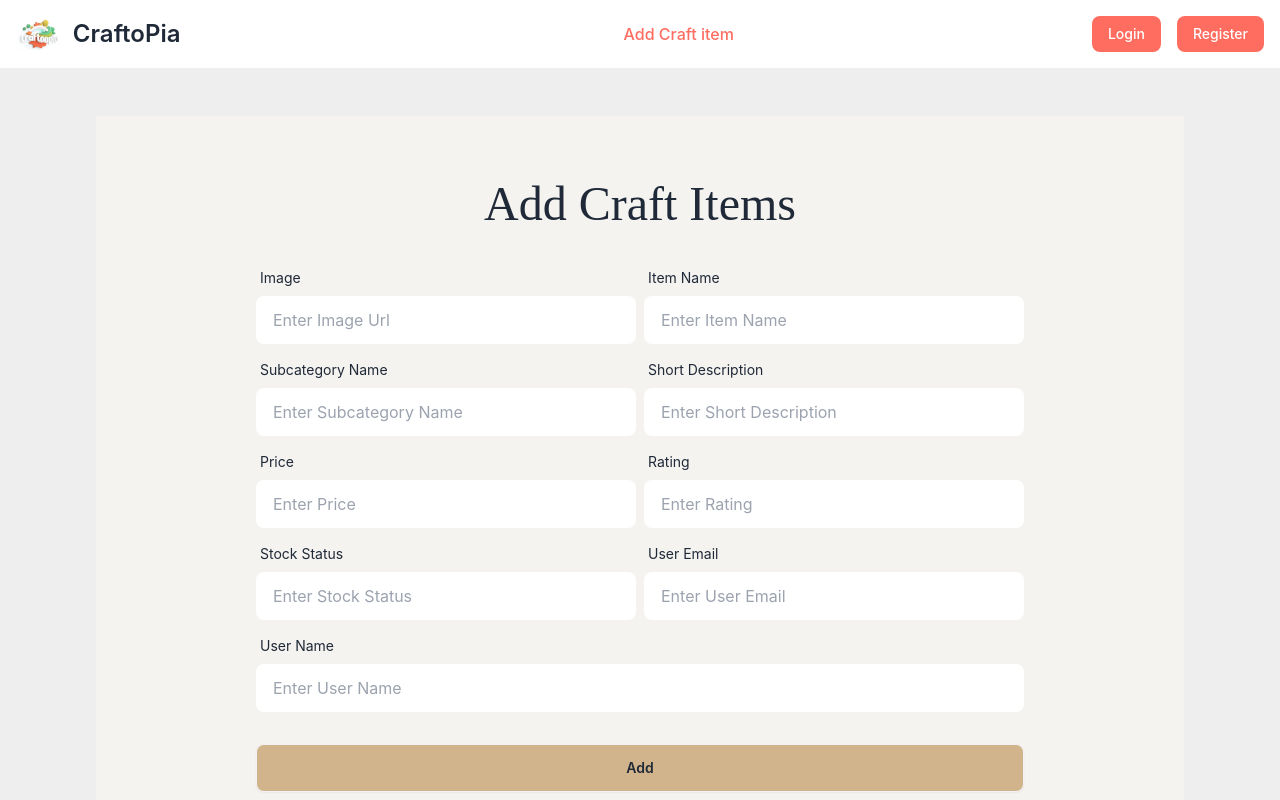
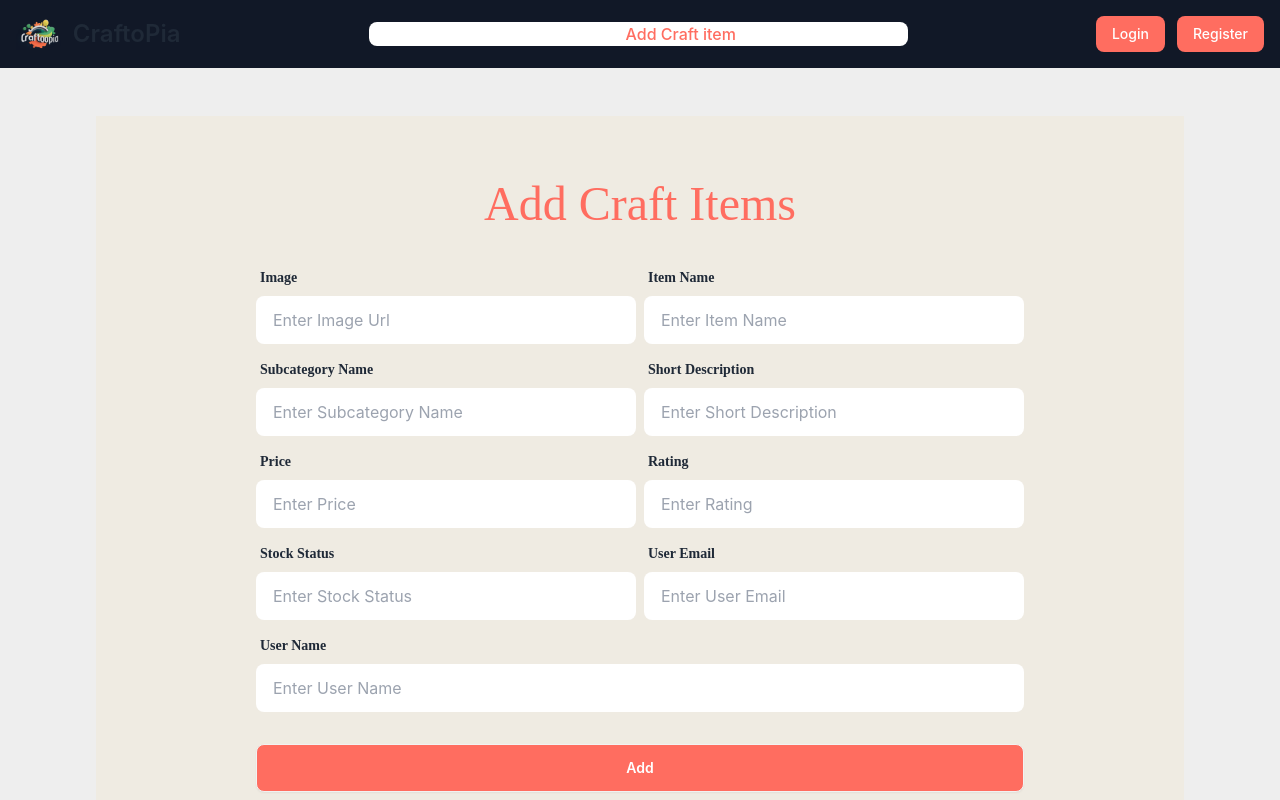
Before and after one commit to Fahim-Prodhan/art-craft-client, a React (Vite) app: page /addCraft in a window 1280 px wide. Shown: the top 800 px of the page. Built offline with nearby package versions, Linux system fonts and the light colour scheme; no server answers.

Commit message:
Conditional Navbar with logout function implement

```diff
--- a/package.json
+++ b/package.json
@@ -21,6 +21,7 @@
     "react-icons": "^5.1.0",
     "react-router-dom": "^6.23.0",
     "sort-by": "^1.2.0",
+    "sweetalert2": "^11.10.8",
     "swiper": "^11.1.1"
   },
   "devDependencies": {
--- a/src/components/navbar/Navbar.jsx
+++ b/src/components/navbar/Navbar.jsx
@@ -1,14 +1,94 @@
-import React, { useState } from "react";
+import React, { useContext, useState } from "react";
 import { IoMdClose } from "react-icons/io";
 import logo from "../../assets/images/logo.png";
 import { Link, NavLink } from "react-router-dom";
+import { AuthContext } from "../../provider/AuthProvider";
+import { signOut } from "firebase/auth";
+import auth from "../../firebase/firebase.config";
+import toast from "react-hot-toast";
 
 const Navbar = () => {
   const [hamburger, setHamburger] = useState(false);
 
+
+  const { user, setLoading } = useContext(AuthContext);
+
+  const handleLogout = () => {
+      setLoading(true)
+      signOut(auth).then(() => {
+          toast.success("Logout Successful",{
+              position: "top-right",
+              duration:2000,
+              style:{width:'200px', height:'70px'},
+
+          })
+
+      }).catch((error) => {
+          console.log(error);
+          toast.error("Logout Successful",{
+              position: "top-right",
+              duration:2000,
+              style:{width:'200px', height:'70px'},
+          });
+      });
+  }
+
   const handleHamburger = () => {
     setHamburger(!hamburger);
   };
+
+  const HamburgerLinks = (
+    <>
+      <li>
+        <NavLink
+          onClick={hamburger}
+          to="/"
+          style={({ isActive }) => ({
+            color: isActive ? "#FF6D60" : "#fff",
+            background: isActive ? "transparent" : "transparent",
+          })}
+        >
+          Home
+        </NavLink>
+      </li>
+      <li>
+        <NavLink
+          onClick={hamburger}
+          to="/AllArtCraftItems"
+          style={({ isActive }) => ({
+            color: isActive ? "#FF6D60" : "#fff",
+            background: isActive ? "transparent" : "transparent",
+          })}
+        >
+          All Art & craft Items
+        </NavLink>
+      </li>
+      <li>
+        <NavLink
+          onClick={hamburger}
+          to="/AddCraft"
+          style={({ isActive }) => ({
+            color: isActive ? "#FF6D60" : "#ffff",
+            background: isActive ? "transparent" : "transparent",
+          })}
+        >
+          Add Craft item
+        </NavLink>
+      </li>
+      <li>
+        <NavLink
+          onClick={hamburger}
+          to="/myArtList"
+          style={({ isActive }) => ({
+            color: isActive ? "#FF6D60" : "#ffff",
+            background: isActive ? "transparent" : "transparent",
+          })}
+        >
+          My Art & Craft List
+        </NavLink>
+      </li>
+    </>
+  );
 
   const links = (
     <>
@@ -61,23 +141,27 @@ const Navbar = () => {
 
   return (
     <div>
-      <nav className="bg-white border-gray-200 dark:bg-gray-900">
+      <nav className=" bg-gray-900">
         <div className="max-w-screen-xl flex flex-wrap items-center justify-between mx-auto p-4">
           <Link
             href="/"
             className="flex items-center space-x-3 rtl:space-x-reverse"
           >
-            <img src={logo} className="h-8" alt="Flowbite Logo" />
+            <img src={logo} className="h-8" alt="" />
             <span className="self-center text-2xl font-semibold whitespace-nowrap dark:text-white">
               CraftoPia
             </span>
           </Link>
-          <div className="flex md:order-2 space-x-3 md:space-x-0 rtl:space-x-reverse">
-            <div className="md:flex gap-4 hidden">
-              <Link to='/login'>
+          <div className="flex lg:order-2 space-x-3 lg:space-x-0 rtl:space-x-reverse">
+            <div
+              className={`md:block space-x-3 gap-4 hidden ${
+                user && "md:hidden"
+              }`}
+            >
+              <Link to="/login">
                 <button
                   type="button"
-                  className="text-white bg-[#FF6D60] hover:bg-[#ff988f] focus:ring-4 focus:outline-none font-medium rounded-lg text-sm px-4 py-2 text-center "
+                  className="text-white bg-[#FF6D60] hover:bg-[#ff988f] focus:ring-4 focus:outline-none font-medium rounded-lg text-sm px-4 py-2 text-center"
                 >
                   Login
                 </button>
@@ -89,11 +173,32 @@ const Navbar = () => {
                 Register
               </button>
             </div>
+
+            <div
+              className={`md:flex items-center space-x-3 gap-4 hidden ${
+                !user && "md:hidden"
+              }`}
+            >
+              <div className="avatar">
+                <div className="w-12 rounded-full">
+                  <img src="https://daisyui.com/images/stock/photo-1534528741775-53994a69daeb.jpg" />
+                </div>
+              </div>
+              <Link onClick={handleLogout} to="/login">
+                <button
+                  type="button"
+                  className="text-white bg-[#FF6D60] hover:bg-[#ff988f] focus:ring-4 focus:outline-none font-medium rounded-lg text-sm px-4 py-2 text-center"
+                >
+                  Logout
+                </button>
+              </Link>
+            </div>
+
             <button
               onClick={handleHamburger}
               data-collapse-toggle="navbar-cta"
               type="button"
-              className="inline-flex items-center p-2 w-10 h-10 justify-center text-sm text-gray-500 rounded-lg md:hidden hover:bg-gray-100 focus:outline-none focus:ring-2 focus:ring-gray-200 dark:text-gray-400 dark:hover:bg-gray-700 dark:focus:ring-gray-600"
+              className="inline-flex items-center p-2 w-10 h-10 justify-center text-sm text-gray-500 rounded-lg lg:hidden hover:bg-gray-100 focus:outline-none focus:ring-2 focus:ring-gray-200 dark:text-gray-400 dark:hover:bg-gray-700 dark:focus:ring-gray-600"
               aria-controls="navbar-cta"
               aria-expanded="false"
             >
@@ -115,36 +220,51 @@ const Navbar = () => {
             </button>
           </div>
           <div
-            className="items-center justify-between hidden w-full md:flex md:w-auto md:order-1"
+            className="items-center justify-between hidden w-full lg:flex lg:w-auto lg:order-1"
             id="navbar-cta"
           >
-            <ul className="flex flex-col font-medium p-4 md:p-0 mt-4 border border-gray-100 rounded-lg bg-gray-50 md:space-x-8 rtl:space-x-reverse md:flex-row md:mt-0 md:border-0 md:bg-white dark:bg-gray-800 md:dark:bg-gray-900 dark:border-gray-700">
+            <ul className="flex flex-col font-medium p-4 lg:p-0 mt-4 border border-gray-100 rounded-lg bg-gray-50 lg:space-x-8 rtl:space-x-reverse lg:flex-row lg:mt-0 lg:border-0 lg:bg-white dark:bg-gray-800 lg:dark:bg-gray-900 dark:border-gray-700">
               {links}
             </ul>
           </div>
         </div>
         <div
-          className={`md:hidden fixed p-6 z-[99] duration-500 w-[80%] h-screen top-0 text-white bg-gray-900 ${
-            hamburger ? "right-0" : "right-[-400px]"
+          className={`lg:hidden fixed p-6 z-[99] duration-500 md:w-[50%] w-[80%] h-screen top-0 text-white bg-gray-900 ${
+            hamburger ? "right-0" : "right-[-350px] md:right-[-700px]"
           }`}
         >
           <button onClick={handleHamburger} className="text-2xl">
             <IoMdClose />
           </button>
-          <ul className="space-y-3 text-xl mt-6 ">{links}</ul>
-          <div className="flex gap-4 mt-6">
+          <ul className="font-semibold text-xl mt-6 ">{HamburgerLinks}</ul>
+
+          <div className={`md:hidden flex gap-4 mt-6 ${user && "hidden"}`}>
+            <Link onClick={handleHamburger} to="/login">
               <button
                 type="button"
-              className="text-white bg-blue-700 hover:bg-blue-800 focus:ring-4 focus:outline-none focus:ring-blue-300 font-medium rounded-lg text-sm px-4 py-2 text-center dark:bg-blue-600 dark:hover:bg-blue-700 dark:focus:ring-blue-800"
+                className="text-white bg-[#FF6D60] hover:bg-[#ff988f] px-2 py-1 rounded-lg"
               >
                 Login
               </button>
+            </Link>
+            <Link onClick={handleHamburger} to="/register">
               <button
                 type="button"
-              className="text-white bg-blue-700 hover:bg-blue-800 focus:ring-4 focus:outline-none focus:ring-blue-300 font-medium rounded-lg text-sm px-4 py-2 text-center dark:bg-blue-600 dark:hover:bg-blue-700 dark:focus:ring-blue-800"
+                className="text-white bg-[#FF6D60] hover:bg-[#ff988f] px-2 py-1 rounded-lg"
               >
                 Register
               </button>
+            </Link>
+          </div>
+          <div className={`md:hidden flex gap-4 mt-6 ${!user && "hidden"}`}>
+            <Link onClick={()=>{handleLogout();handleHamburger()}} to="/login">
+              <button
+                type="button"
+                className="text-white bg-[#FF6D60] hover:bg-[#ff988f] px-2 py-1 rounded-lg"
+              >
+                Logout
+              </button>
+            </Link>
           </div>
         </div>
       </nav>
--- a/src/index.css
+++ b/src/index.css
@@ -11,3 +11,9 @@ body{
 .font-rancho {
   font-family: "Rancho", cursive;
 }
+/*
+#98D8AA
+#F3E99F
+#F7D060
+#FF6D60
+*/
--- a/src/pages/addCraft/AddCraft.jsx
+++ b/src/pages/addCraft/AddCraft.jsx
@@ -1,15 +1,45 @@
 import React from "react";
 
 const AddCraft = () => {
+  const handleAddCraft = (e) => {
+    e.preventDefault();
+    e.preventDefault();
+    const form = e.target;
+    const image = form.image.value;
+    const item_name = form.item_name.value;
+    const subcategory_name = form.subcategory_name.value;
+    const short_description = form.short_description.value;
+    const price = form.price.value;
+    const rating = form.rating.value;
+    const stock_status = form.stock_status.value;
+    const user_email = form.user_email.value;
+    const user_name = form.user_name.value;
+
+    const formValues = {
+      image,
+      item_name,
+      subcategory_name,
+      short_description,
+      price,
+      rating,
+      stock_status,
+      user_email,
+      user_name
+    };
+    console.log(formValues);
+  };
+
   return (
     <div className="max-w-sm px-6 md:max-w-3xl md:px-8 lg:max-w-6xl mx-auto lg:mt-12">
-      <div className="bg-[#F4F3F0] md:px-32 md:py-16 text-center">
-        <h1 className="font-rancho  text-5xl">Add Craft Items</h1>
+      <div className="bg-[#f7d16015] md:px-32 md:py-16 text-center">
+        <h1 className="font-rancho text-[#FF6D60] text-5xl">Add Craft Items</h1>
 
-        <form  className="card-body grid grid-cols-2">
+        <form onSubmit={handleAddCraft} className="card-body grid grid-cols-2">
           <div className="form-control">
             <label className="label">
-              <span className="label-text">Image</span>
+              <span className="font-rancho text-[14px] font-semibold label-text">
+                Image
+              </span>
             </label>
             <input
               type="text"
@@ -21,7 +51,9 @@ const AddCraft = () => {
           </div>
           <div className="form-control">
             <label className="label">
-              <span className="label-text">Item Name</span>
+              <span className="font-rancho text-[14px] font-semibold label-text">
+                Item Name
+              </span>
             </label>
             <input
               type="text"
@@ -33,11 +65,13 @@ const AddCraft = () => {
           </div>
           <div className="form-control">
             <label className="label">
-              <span className="label-text">Subcategory Name</span>
+              <span className="font-rancho text-[14px] font-semibold label-text">
+                Subcategory Name
+              </span>
             </label>
             <input
               type="text"
-              name=" subcategory_name"
+              name="subcategory_name"
               placeholder="Enter Subcategory Name"
               className="input "
               required
@@ -45,7 +79,9 @@ const AddCraft = () => {
           </div>
           <div className="form-control">
             <label className="label">
-              <span className="label-text">Short Description</span>
+              <span className="font-rancho text-[14px] font-semibold label-text">
+                Short Description
+              </span>
             </label>
             <input
               type="text"
@@ -57,7 +93,9 @@ const AddCraft = () => {
           </div>
           <div className="form-control">
             <label className="label">
-              <span className="label-text">Price</span>
+              <span className="font-rancho text-[14px] font-semibold label-text">
+                Price
+              </span>
             </label>
             <input
               type="text"
@@ -69,7 +107,9 @@ const AddCraft = () => {
           </div>
           <div className="form-control">
             <label className="label">
-              <span className="label-text">Rating</span>
+              <span className="font-rancho text-[14px] font-semibold label-text">
+                Rating
+              </span>
             </label>
             <input
               type="text"
@@ -81,7 +121,9 @@ const AddCraft = () => {
           </div>
           <div className="form-control">
             <label className="label">
-              <span className="label-text">Stock Status</span>
+              <span className="font-rancho text-[14px] font-semibold label-text">
+                Stock Status
+              </span>
             </label>
             <input
               type="text"
@@ -93,7 +135,9 @@ const AddCraft = () => {
           </div>
           <div className="form-control">
             <label className="label">
-              <span className="label-text">User Email</span>
+              <span className="font-rancho text-[14px] font-semibold label-text">
+                User Email
+              </span>
             </label>
             <input
               type="text"
@@ -105,7 +149,9 @@ const AddCraft = () => {
           </div>
           <div className="form-control col-span-2">
             <label className="label">
-              <span className="label-text">User Name</span>
+              <span className="font-rancho text-[14px] font-semibold label-text">
+                User Name
+              </span>
             </label>
             <input
               type="text"
@@ -116,7 +162,7 @@ const AddCraft = () => {
             />
           </div>
           <div className="form-control mt-6 col-span-2">
-            <button type="submit" className="btn bg-[#D2B48C]">
+            <button type="submit" className="btn bg-[#FF6D60] text-white">
               Add
             </button>
           </div>
--- a/src/pages/home/banner/Banner.jsx
+++ b/src/pages/home/banner/Banner.jsx
@@ -36,8 +36,9 @@ function Banner() {
           </SwiperSlide>
         </Swiper>
           <div className="absolute text-center top-16 md:top-[35%] left-1/2 transform -translate-x-1/2 -translate-y-1/2 z-[1] ">
-            <h1 className="font-rancho font-bold text-white text-center md:text-[48px]">One Of the Finest Collection is Here</h1>
-            <button className="md:text-3xl bg-[#92929297] text-[#FF6D60] border-2 px-4 py-1 md:px-6 md:py-2 mt-6 duration-500 hover:text-[#F7D060] hover:border-blue-500">Learn More</button>
+            <h1 className="font-rancho font-bold text-white text-center lg:text-[48px]">One Of the Finest Collection is Here</h1>
+            <p className="text-white">Explore the World Best Collection</p>
+            <button className="md:text-3xl bg-[#92929297] text-[#F7D060] border-2 px-4 py-1 md:px-6 md:py-2 md:mt-6 duration-500 hover:text-[#FF6D60] hover:border-blue-500">Learn More</button>
           </div>
       </div>
     </div>
--- /dev/null
+++ b/src/services/helper.js
@@ -0,0 +1,2 @@
+const baseUrl = 'http://localhost:5000'
+export default baseUrl;
```
Also changed, not shown: 1 other file (tests, documents, lock files or other folders). Lines whose indentation alone changed are shown as unchanged.
